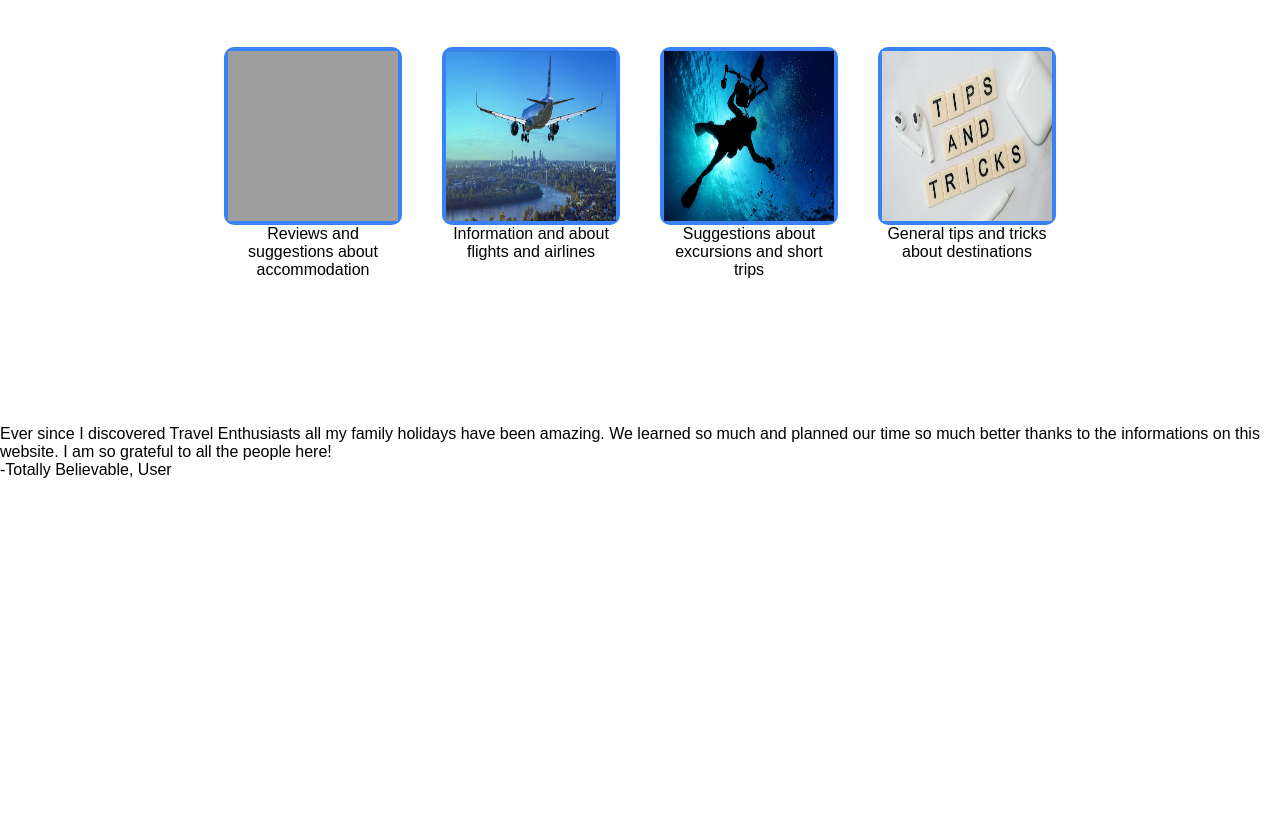
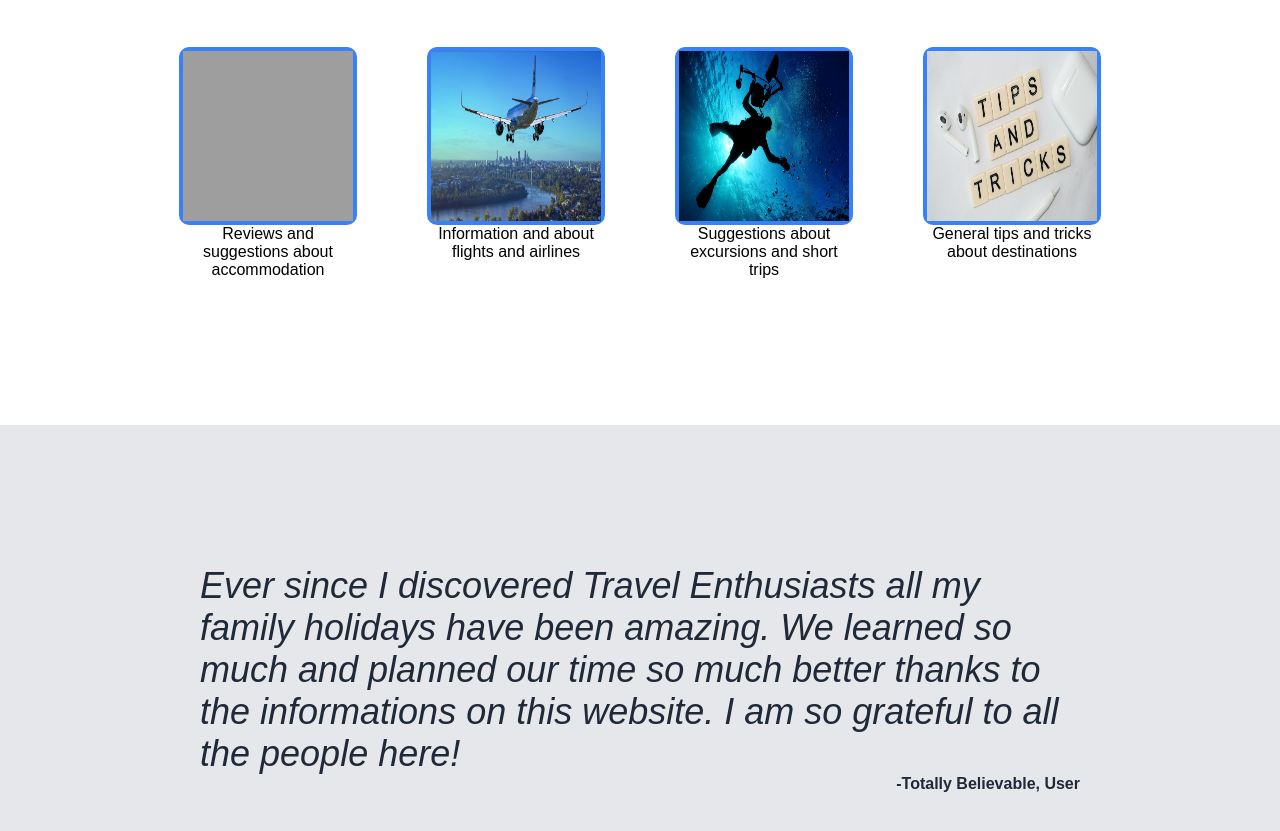
Before and after one commit to Viforu/odin-landingpage, a plain HTML site: page index.html in a window 1280 px wide. Shown: the part 587-1418 px from the top of the page. Before the commit the page ends 1066 px from the top, so only its background shows below. Drawn offline with Linux system fonts and the light colour scheme; grey boxes are pictures that could not be loaded.

Commit message:
style section 3 andchange gap in section 2

```diff
--- a/css/style.css
+++ b/css/style.css
@@ -93,7 +93,7 @@ a {
 .boxes {
     display: flex;
     justify-content: center;
-    gap: 40px;
+    gap: 70px;
 }
 
 .box {
@@ -107,3 +107,23 @@ a {
     width: 100%;
     height: 100%;
 }
+
+.section3{
+    background-color: #E5E7EB;
+    display: flex;
+    padding: 140px 200px;
+    flex-direction: column;
+    align-items: center;
+}
+
+.quote {
+    font-size: 36px;
+    font-style: italic;
+    color: #1F2937;
+}
+
+.user-quote {
+    color: #1F2937;
+    font-weight: bolder;
+    align-self: flex-end;
+}
--- a/index.html
+++ b/index.html
@@ -56,11 +56,7 @@
         </div>
     </div>
     <div class="section3">
-        <div class="quote">
-            <p>Ever since I discovered Travel Enthusiasts all my family holidays have been amazing. We learned so much and planned our time so much better thanks to the informations on this website. I am so grateful to all the people here!</p>
-        </div>
-        <div class="user-quote">
-            <p>-Totally Believable, User</p>
-        </div>
+            <p class="quote">Ever since I discovered Travel Enthusiasts all my family holidays have been amazing. We learned so much and planned our time so much better thanks to the informations on this website. I am so grateful to all the people here!</p>
+            <span class="user-quote">-Totally Believable, User</span>
     </div>
 </html>
```
